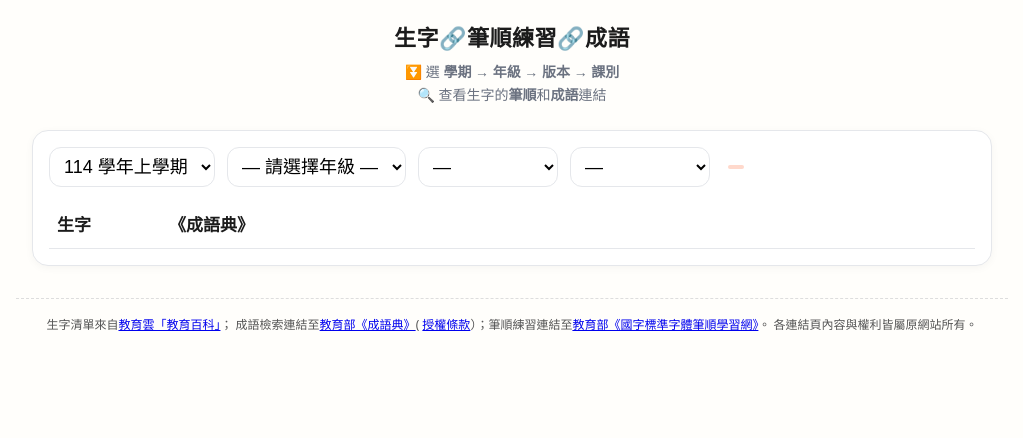
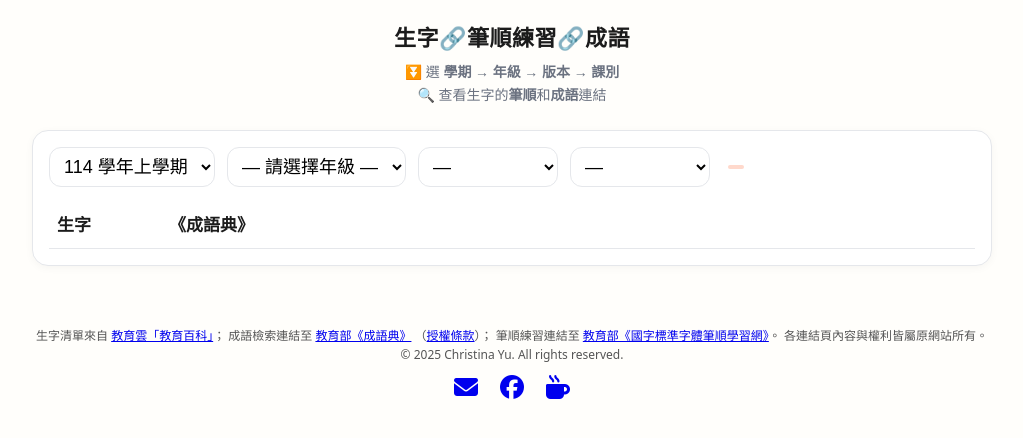
Before and after one commit to jinshuanyu/chinese-idioms-by-lesson, a plain HTML site: page index.html in a window 1280 px wide. Shown: the whole page, without its empty margins (128-1151 px from the left). Drawn offline with Linux system fonts and the light colour scheme.

Commit message:
Update index.html

```diff
--- a/index.html
+++ b/index.html
@@ -4,6 +4,8 @@
   <meta charset="utf-8" />
   <meta name="viewport" content="width=device-width, initial-scale=1" />
   <title>生字🔗筆順練習🔗成語</title>
+<link rel="stylesheet" href="https://cdnjs.cloudflare.com/ajax/libs/font-awesome/6.5.0/css/all.min.css">
+
   <style>
     :root{
       --bg:#fffefb;
@@ -79,13 +81,31 @@
     </div>
   </div>
 
-<footer id="legal">
-  <small>
-    生字清單來自<a href="https://pedia.cloud.edu.tw/Home/CopyRight" target="_blank" rel="noopener">教育雲「教育百科」</a>；
-    成語檢索連結至<a href="https://dict.idioms.moe.edu.tw/pageView.jsp?ID=44&la=0&webMd=2" target="_blank" rel="noopener">教育部《成語典》</a>(
-    <a href="https://language.moe.gov.tw/001/Upload/Files/site_content/M0001/respub/idiomsdict_10409.pdf" target="_blank" rel="noopener">授權條款</a>）；筆順練習連結至<a href="https://stroke-order.learningweb.moe.edu.tw/page.jsp?ID=52" target="_blank" rel="noopener">教育部《國字標準字體筆順學習網》</a>。
+<footer id="legal" class="credits leading-snug" style="border-top:0; text-align:center; padding:16px 12px;">
+  <!-- 來源致謝（再小一點，避免搶版面） -->
+  <div style="margin-top:12px; font-size:12px; line-height:1.6; color:#555;">
+    生字清單來自
+    <a href="https://pedia.cloud.edu.tw/Home/CopyRight" target="_blank" rel="noopener">教育雲「教育百科」</a>；
+    成語檢索連結至
+    <a href="https://dict.idioms.moe.edu.tw/pageView.jsp?ID=44&la=0&webMd=2" target="_blank" rel="noopener">教育部《成語典》</a>
+    （<a href="https://language.moe.gov.tw/001/Upload/Files/site_content/M0001/respub/idiomsdict_10409.pdf" target="_blank" rel="noopener">授權條款</a>）；
+    筆順練習連結至
+    <a href="https://stroke-order.learningweb.moe.edu.tw/page.jsp?ID=52" target="_blank" rel="noopener">教育部《國字標準字體筆順學習網》</a>。
     各連結頁內容與權利皆屬原網站所有。
-  </small>
+  </div>
+  <!-- 只縮小這一行的字 -->
+  <div style="font-size:12px; line-height:1.6;">
+    © 2025 Christina Yu. All rights reserved.
+  </div>
+
+  <!-- Icons：尺寸照舊（fa-2x），不受上面縮小影響 -->
+  <div style="margin-top:10px;">
+    <a href="mailto:mamahowma@gmail.com" aria-label="Email">
+      <i class="fa-solid fa-envelope fa-xl fa-fw"></i></a>　<a href="https://www.facebook.com/mamahowma" target="_blank" rel="noopener" aria-label="Facebook"><i class="fa-brands fa-facebook fa-xl fa-fw"></i></a>　<a href="https://portaly.cc/mamahowma/support" target="_blank" rel="noopener" aria-label="Support"><i class="fa-solid fa-mug-hot fa-xl fa-fw"></i>
+    </a>
+  </div>
+
+
 </footer>
 
 <style>
```
